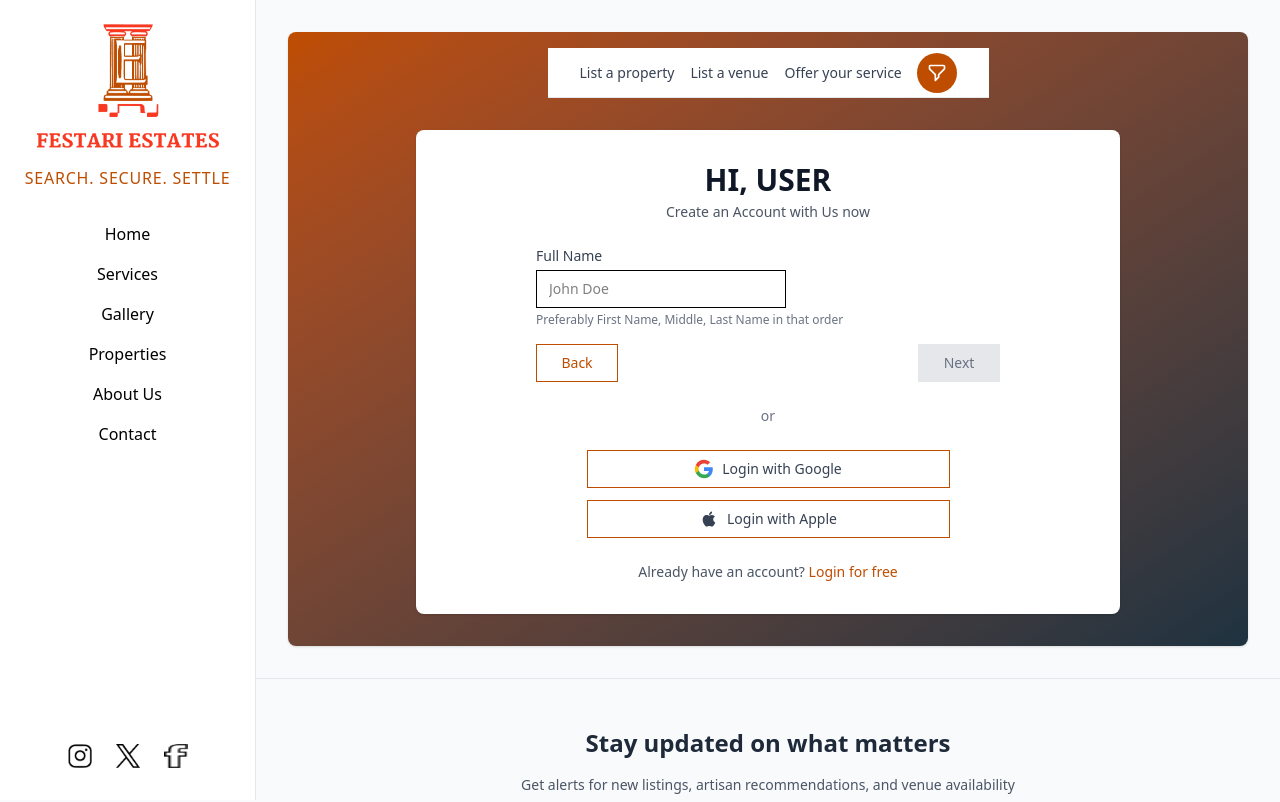
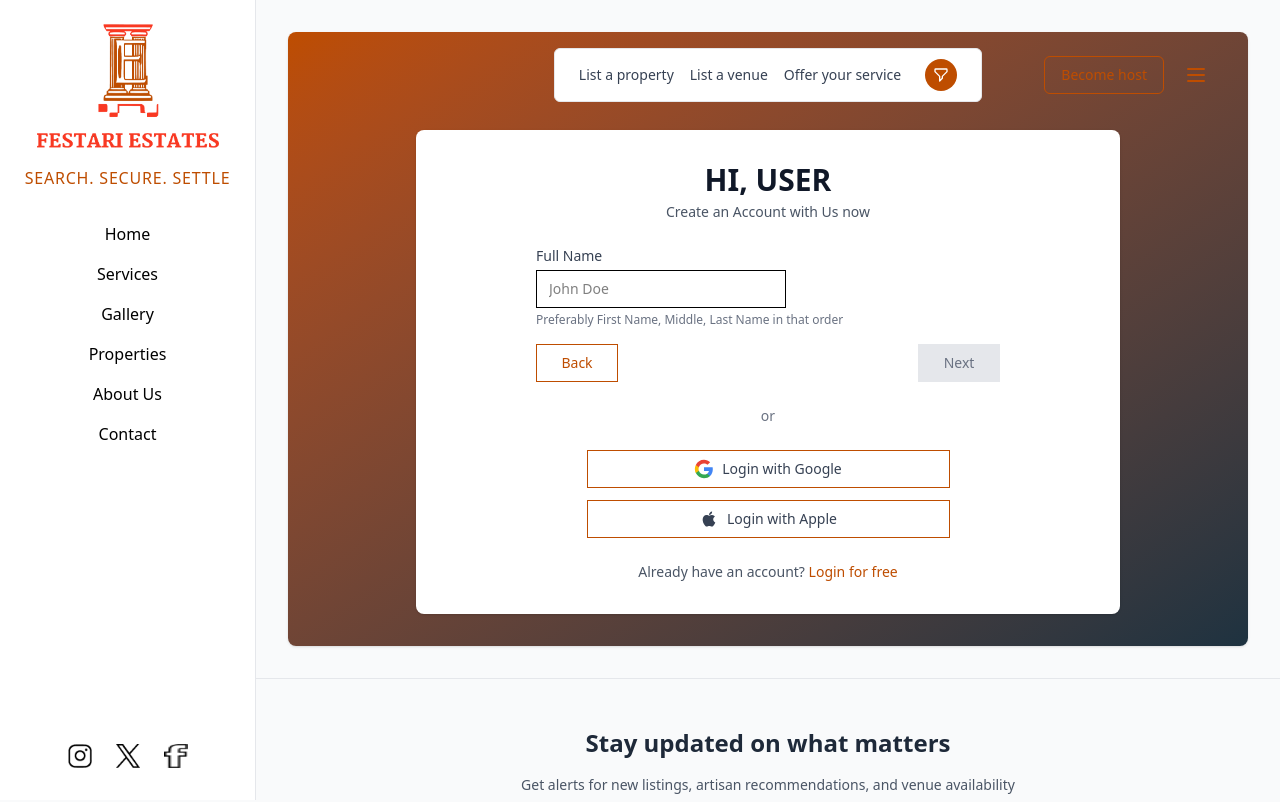
Before and after one commit to REGENCY-14/Real-Estate, a Next.js app: page / in a window 1280 px wide. Shown: the top 802 px of the page. Built offline with nearby package versions, Linux system fonts and the light colour scheme.

Commit message:
Update navbar layout and menu

```diff
--- a/src/components/navbar/layout.tsx
+++ b/src/components/navbar/layout.tsx
@@ -1,10 +1,27 @@
+"use client";
+
 import Link from "next/link";
+import { useState } from "react";
 
 export default function Navbar() {
+  const [isMenuOpen, setIsMenuOpen] = useState(false);
+
+  const menuItems = [
+    { label: "Logout", href: "/logout" },
+    { label: "Register", href: "/signup" },
+    { label: "Properties", href: "/properties" },
+    { label: "Artisans", href: "/artisans" },
+    { label: "Hotels", href: "/hotels" },
+    { label: "Pricings", href: "/pricing" },
+    { label: "Make Inquiry", href: "/inquiry" },
+    { label: "About Us", href: "/about" },
+  ];
+
   return (
-    <nav className="mt-4 bg-white border-b border-gray-200 px-8 py-4 w-110.25 h-12.5 mx-auto">
-      <div className="flex items-center justify-between h-full">
-        <div className="flex items-center gap-4">
+    <nav className="mt-4 w-full">
+      <div className="grid grid-cols-[1fr_auto_1fr] items-center px-8 h-12.5 mx-auto">
+        <div aria-hidden="true" />
+        <div className="bg-white border border-gray-200 rounded-md px-6 py-2.5 flex items-center gap-4">
           <Link
             href="/list-property"
             className="text-gray-700 hover:text-gray-900 text-sm font-medium"
@@ -23,14 +40,12 @@ export default function Navbar() {
           >
             Offer your service
           </Link>
-        </div>
-
           <button
-          className="w-10 h-10 rounded-full bg-[#BE4D00] flex items-center justify-center hover:bg-[#a64300] transition-colors"
+            className="w-8 h-8 rounded-full bg-[#BE4D00] flex items-center justify-center hover:bg-[#a64300] transition-colors ml-2"
             aria-label="Filter"
           >
             <svg
-            className="w-5 h-5 text-white"
+              className="w-4 h-4 text-white"
               fill="none"
               stroke="currentColor"
               viewBox="0 0 24 24"
@@ -44,6 +59,58 @@ export default function Navbar() {
             </svg>
           </button>
         </div>
+
+        <div className="relative flex items-center gap-3 justify-self-end">
+          <Link
+            href="/become-host"
+            className="border border-[#BE4D00] text-[#BE4D00] px-4 py-2 rounded-md text-sm font-medium hover:bg-[#BE4D00] hover:text-white transition-colors"
+          >
+            Become host
+          </Link>
+          <button
+            className="w-10 h-10 flex items-center justify-center text-[#BE4D00] hover:text-[#a64300] transition-colors"
+            aria-label="Open menu"
+            aria-expanded={isMenuOpen}
+            aria-controls="navbar-menu"
+            onClick={() => setIsMenuOpen((open) => !open)}
+          >
+            <svg
+              className="w-6 h-6"
+              fill="none"
+              stroke="currentColor"
+              viewBox="0 0 24 24"
+            >
+              <path
+                strokeLinecap="round"
+                strokeLinejoin="round"
+                strokeWidth={2}
+                d="M4 6h16M4 12h16M4 18h16"
+              />
+            </svg>
+          </button>
+
+          {isMenuOpen && (
+            <div
+              id="navbar-menu"
+              role="menu"
+              className="absolute right-0 top-12 w-48 bg-white border border-gray-200 shadow-lg"
+            >
+              <ul className="divide-y divide-gray-200">
+                {menuItems.map((item) => (
+                  <li key={item.label}>
+                    <Link
+                      href={item.href}
+                      className="block px-4 py-2 text-sm text-gray-800 hover:bg-gray-100"
+                    >
+                      {item.label}
+                    </Link>
+                  </li>
+                ))}
+              </ul>
+            </div>
+          )}
+        </div>
+      </div>
     </nav>
   );
 }
```
Lines whose indentation alone changed are shown as unchanged.
